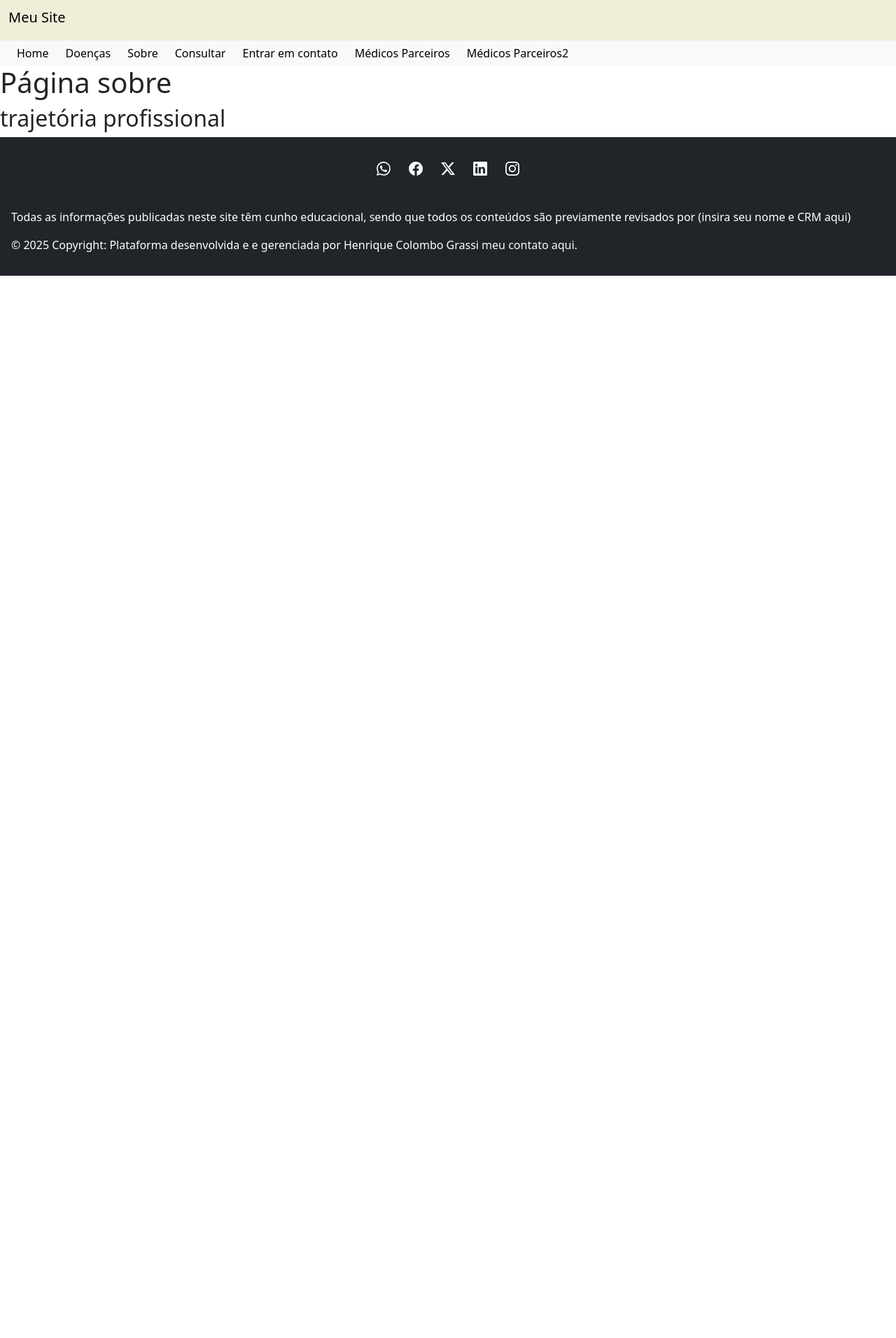
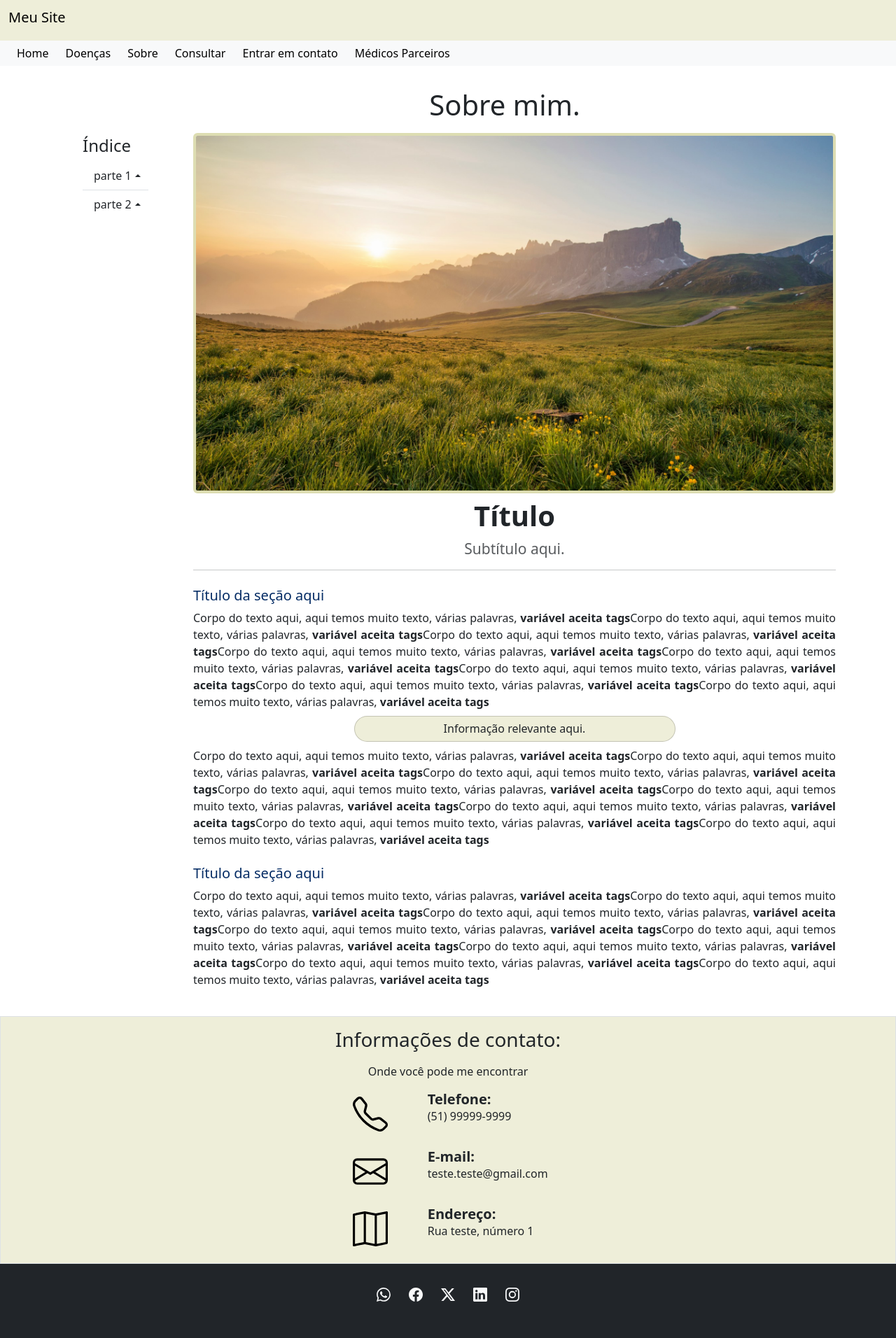
Before and after one commit to h-grassi/SitesGenerico, a Next.js app in the folder meu-sitenpx/: page /Sobre in a window 1280 px wide. Shown: the top 1912 px of the page at 70% size. Before the commit the page ends 800 px from the top, so only its background shows below. Built offline with nearby package versions, Linux system fonts and the light colour scheme.

Commit message:
versão 1.1

```diff
--- a/meu-sitenpx/src/Componentes/Cards.tsx
+++ b/meu-sitenpx/src/Componentes/Cards.tsx
@@ -1,7 +1,7 @@
 //card com imagem a esquerda, sombreado e comportamento hover
 export function Card1(props:any){
     return(
-        <div className="col-md-6 col-xl-4 col-sm-12 border">
+        <div className="col-md-6 col-xl-4 col-sm-12">
             <div className="card mb-3 m-2 card-has-bg shadow">
                 <div className="row">
                     <div className="col-4 ">
@@ -20,7 +20,7 @@ export function Card1(props:any){
 //card com imagem a direita, sombreado e comportamento hover
 export function Card2(props:any){
     return(
-        <div className="col-md-6 col-xl-4 col-sm-12 border">
+        <div className="col-md-6 col-xl-4 col-sm-12">
             <div className="card mb-3 m-2 card-has-bg">
                 <div className="row">
                     <div className="col-8 card-body text-primary-emphasis">
@@ -61,3 +61,20 @@ export function Card4(props:any){
         </div>
     )
 }
+
+//Card utilizado para Informações de contato
+export function Card5(props: any){
+    return(
+        <div className="mx-5 my-3 row justify-content-center">
+            <div className="m-2 col-lg-1">
+                <svg width="50" height="50" viewBox="0 0 16 16">
+                    <path d={props.d}/>
+                </svg>
+            </div>
+            <div className=" col-lg-2">
+                <h5 className="m-0"><b>{props.title}</b></h5>
+                <p>{props.label}</p>
+            </div>
+        </div>
+    )
+}
--- a/meu-sitenpx/src/Componentes/listaExplorarSecoes.tsx
+++ b/meu-sitenpx/src/Componentes/listaExplorarSecoes.tsx
@@ -4,7 +4,7 @@ function ExplorarSecoes ({indice}: {indice: any}) {
        return(<></>)
    }else{
         return (
-            <div className="col-lg-2 px-5 py-1 border ">
+            <div className="col-lg-2 px-5 py-1">
                 <div className="sticky-top pt-3">
                 <h4>Índice</h4>
                 <ul className="list-group list-group-flush">
--- a/meu-sitenpx/src/Componentes/navHeader.tsx
+++ b/meu-sitenpx/src/Componentes/navHeader.tsx
@@ -1,7 +1,7 @@
 import Link from "next/link";
 import { LinksExternos, LinksInternos } from "./navItens";
 
-export default function NavHeader(){
+export function NavHeaderBig(){
     return(
         <>
             <nav className="navbar navbar-expand-lg bg-secondary-subtle">
@@ -31,7 +31,6 @@ export default function NavHeader(){
                             <LinksExternos href="https://api.whatsapp.com/send?phone=993356505&text=Olá! Teste de mensagem automática" target="_blank" label = "Consultar"/>
                             <LinksExternos href="#footer" label = "Entrar em contato"/>
                             <LinksInternos href="/Parceiros" label="Médicos Parceiros"/>
-                            <LinksInternos href="/Parceiros2" label="Médicos Parceiros2"/>
                         </ul>
                     </div>
                 </div>
--- a/meu-sitenpx/src/app/Parceiros/page.tsx
+++ b/meu-sitenpx/src/app/Parceiros/page.tsx
@@ -13,8 +13,9 @@ export default function Parceiros(){
     ]
     return(
         <>
-            <h1>Parceiros</h1>
-            <h2 >Lista de contatos com informações básicas, tipo uma lista técnica</h2>
+            <h1 className="text-center m-4">Parceiros</h1>
+            <h2 className="text-center m-4">Lista de contatos com informações básicas, tipo uma lista técnica</h2>
+            <hr className="featurette-divider"></hr>
             <div className= "sticky-top bg-white">
                 <Select1
                     label="Filtre a especialidade desejada"
--- a/meu-sitenpx/src/app/Sobre/page.tsx
+++ b/meu-sitenpx/src/app/Sobre/page.tsx
@@ -1,8 +1,62 @@
+import { Card5 } from "@/Componentes/Cards";
+import {ExplorarSecoes} from "@/Componentes/listaExplorarSecoes"
+import { DoencasTexto1 } from "@/Componentes/Textos";
+
 export default function Sobre(){
-    return(
-        <>
-            <h1>Página sobre</h1>
-            <h2>trajetória profissional</h2>
-        </>
-    )
+    const indice =[{
+        item: "parte 1",
+        collapse:"collapse1",
+        subItens: [
+          { subItem: "parte1.1", href: "#parte1.1" },
+          { subItem: "parte1.2", href: "#parte1.2" },
+          { subItem: "parte1.3", href: "#parte1.3" },
+        ]
+      },
+      {
+        item: "parte 2",
+        collapse:"collapse2",
+        subItens: [
+          { subItem: "parte2.1", href: "#parte2.1" },
+          { subItem: "parte2.2", href: "#parte2.2" }
+        ]
+      }
+    ];
+      return(
+          <>
+            <main className="mt-4 mb-2 p-2">
+              <div className="container ">
+                <div className="row">
+                  <div className="row">
+                      <div className="col-lg-10 offset-lg-2 p-0 ">
+                        <h1 className="text-center my-0">Sobre mim.</h1>
+                      </div>
+                  </div>
+                  <ExplorarSecoes indice={indice}/>
+                  <div className="col-lg-10 p-3">
+                    <img className="img-fluid rounded mb-2 border border-4 border-secondary-subtle" src="/imagens/imgTeste1.jpg"/>
+                    <DoencasTexto1 />
+                  </div>
+                </div>
+              </div>
+            </main>
+            <div className="bg-secondary-subtle border">
+                <h3 className="text-center m-3">Informações de contato:</h3>
+                <p className="text-center m-0">Onde você pode me encontrar</p>
+                <Card5
+                d="M3.654 1.328a.678.678 0 0 0-1.015-.063L1.605 2.3c-.483.484-.661 1.169-.45 1.77a17.6 17.6 0 0 0 4.168 6.608 17.6 17.6 0 0 0 6.608 4.168c.601.211 1.286.033 1.77-.45l1.034-1.034a.678.678 0 0 0-.063-1.015l-2.307-1.794a.68.68 0 0 0-.58-.122l-2.19.547a1.75 1.75 0 0 1-1.657-.459L5.482 8.062a1.75 1.75 0 0 1-.46-1.657l.548-2.19a.68.68 0 0 0-.122-.58zM1.884.511a1.745 1.745 0 0 1 2.612.163L6.29 2.98c.329.423.445.974.315 1.494l-.547 2.19a.68.68 0 0 0 .178.643l2.457 2.457a.68.68 0 0 0 .644.178l2.189-.547a1.75 1.75 0 0 1 1.494.315l2.306 1.794c.829.645.905 1.87.163 2.611l-1.034 1.034c-.74.74-1.846 1.065-2.877.702a18.6 18.6 0 0 1-7.01-4.42 18.6 18.6 0 0 1-4.42-7.009c-.362-1.03-.037-2.137.703-2.877z"
+                title="Telefone:"
+                label="(51) 99999-9999"
+                />
+                <Card5
+                d="M0 4a2 2 0 0 1 2-2h12a2 2 0 0 1 2 2v8a2 2 0 0 1-2 2H2a2 2 0 0 1-2-2zm2-1a1 1 0 0 0-1 1v.217l7 4.2 7-4.2V4a1 1 0 0 0-1-1zm13 2.383-4.708 2.825L15 11.105zm-.034 6.876-5.64-3.471L8 9.583l-1.326-.795-5.64 3.47A1 1 0 0 0 2 13h12a1 1 0 0 0 .966-.741M1 11.105l4.708-2.897L1 5.383z"
+                title="E-mail:"
+                label="teste.teste@gmail.com"
+                />
+                <Card5
+                 d= "M15.817.113A.5.5 0 0 1 16 .5v14a.5.5 0 0 1-.402.49l-5 1a.5.5 0 0 1-.196 0L5.5 15.01l-4.902.98A.5.5 0 0 1 0 15.5v-14a.5.5 0 0 1 .402-.49l5-1a.5.5 0 0 1 .196 0L10.5.99l4.902-.98a.5.5 0 0 1 .415.103M10 1.91l-4-.8v12.98l4 .8zm1 12.98 4-.8V1.11l-4 .8zm-6-.8V1.11l-4 .8v12.98z"
+                 title="Endereço:"
+                 label="Rua teste, número 1"/>
+            </div>
+          </>
+        )
 }
--- a/meu-sitenpx/src/app/globals.scss
+++ b/meu-sitenpx/src/app/globals.scss
@@ -88,3 +88,8 @@ p{
         }
       }
     }
+.item-info-contato{
+    border-style: solid;
+    border-radius: 25%;
+    border-color: black;
+}
--- a/meu-sitenpx/src/app/layout.tsx
+++ b/meu-sitenpx/src/app/layout.tsx
@@ -7,7 +7,7 @@ import "./globals.scss";
 
 //import { useEffect } from "react";
 import Footer from "@/Componentes/Footer";
-import NavHeader from "@/Componentes/navHeader";
+import {NavHeaderBig} from '@/Componentes/navHeader';
 
 const geistSans = Geist({
   variable: "--font-geist-sans",
@@ -29,7 +29,7 @@ export default function RootLayout({
     return (
       <html lang="en">
         <body className={`${geistSans.variable} ${geistMono.variable} bg-cor-background`}>
-          <NavHeader/>
+          <NavHeaderBig/>
           {children}
           <Footer/>
       </body>
--- a/meu-sitenpx/src/app/page.tsx
+++ b/meu-sitenpx/src/app/page.tsx
@@ -34,11 +34,6 @@ export default function Home() {
         <HomeTexto1/>
       </div>
         <div className="row border">
-          <Card1
-            src="/imagens/teste_150x200.jpg"
-            titulo="Título Card1"
-            resumo ="algum texto informativo de poucas frases que resuma o assunto tratado. "
-          />
           <Card2
             src="/imagens/teste_150x200.jpg"
             titulo="Título Card2"
```
Also changed, not shown: meu-sitenpx/src/app/Doencas/page.tsx (+8 -4 lines), meu-sitenpx/src/app/Parceiros2/page.tsx (deleted, +0 -77 lines), meu-sitenpx/src/Componentes/Footer.tsx (line endings or trailing spaces).
